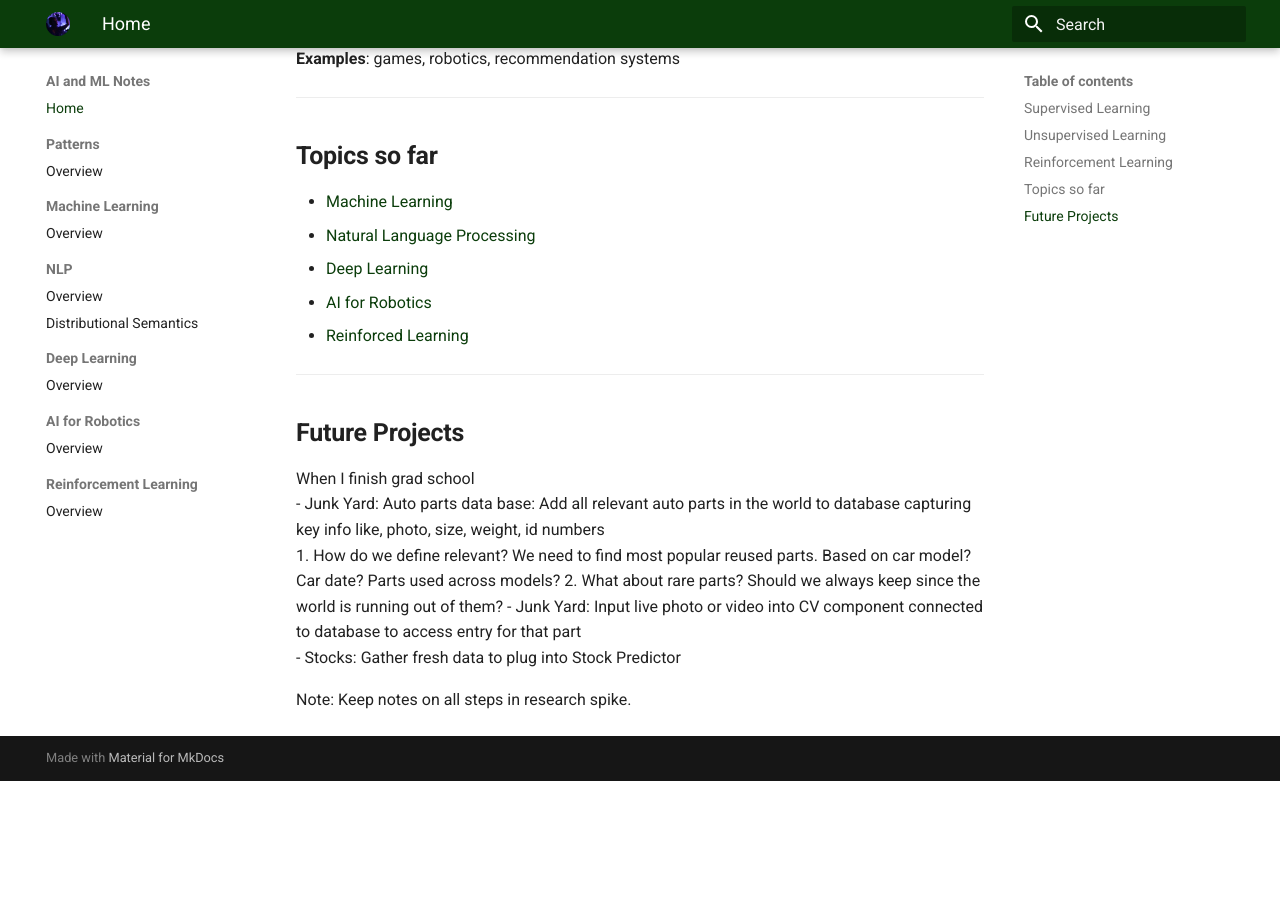
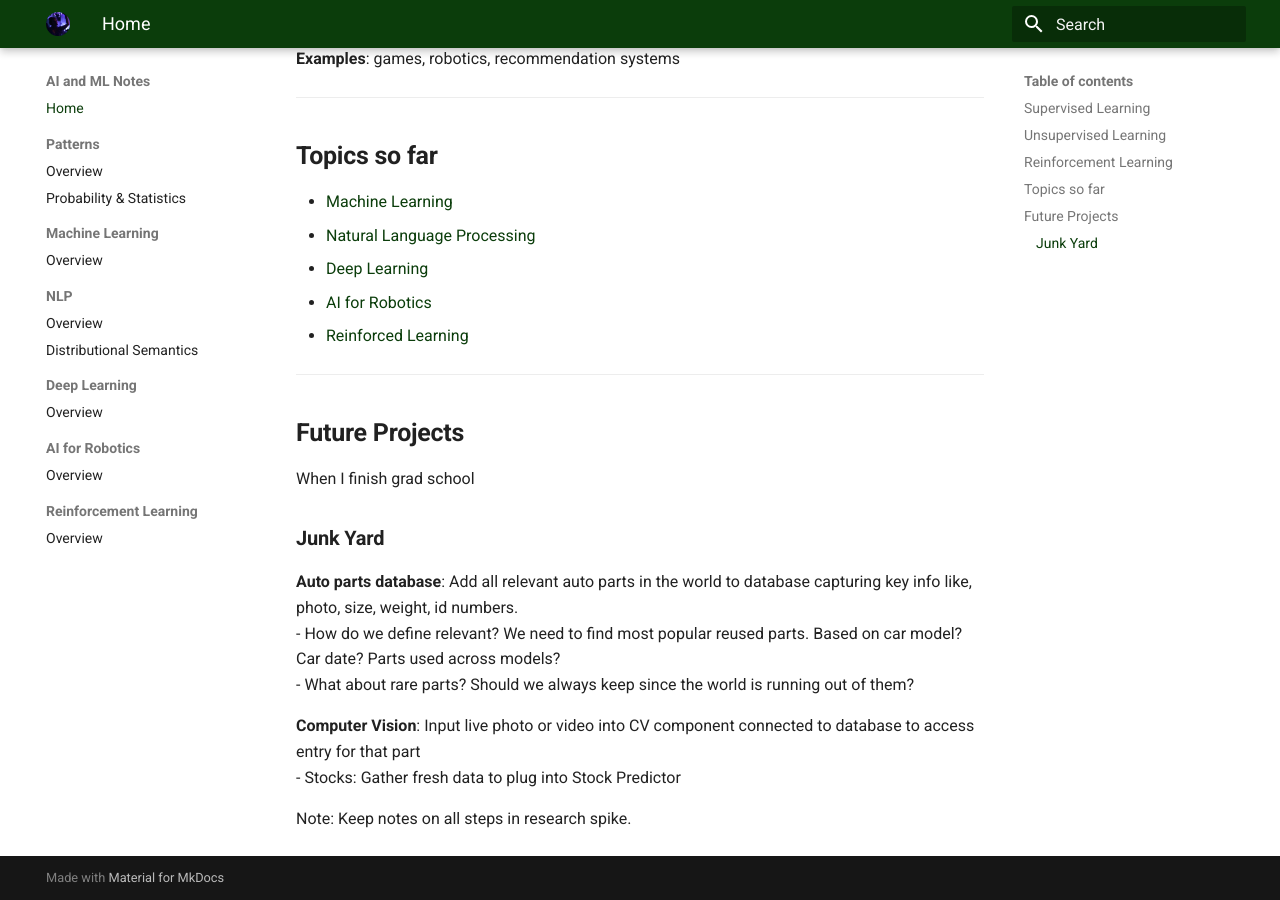
Before and after one commit to xevaballx/xevaballx.github.io, an MkDocs documentation site: the page built from docs/index.md, in a window 1280 px wide and 900 px high, scrolled down 699 px. Built offline with MkDocs 1.6.1 and Material for MkDocs 9.7.7, drawn with Linux system fonts in a browser that asks for light colours; before the commit the page ends 1480 px from its top, so only the background shows below that.

```diff
--- a/docs/index.md
+++ b/docs/index.md
@@ -32,10 +32,14 @@
 ## **Future Projects**
 
 When I finish grad school
-- Junk Yard: Auto parts data base: Add all relevant auto parts in the world to database capturing key info like, photo, size, weight, id numbers
-    1. How do we define relevant? We need to find most popular reused parts. Based on car model? Car date? Parts used across models?
-    2. What about rare parts? Should we always keep since the world is running out of them?
-- Junk Yard: Input live photo or video into CV component connected to database to access entry for that part
+
+### **Junk Yard**
+
+**Auto parts database**: Add all relevant auto parts in the world to database capturing key info like, photo, size, weight, id numbers.
+- How do we define relevant? We need to find most popular reused parts. Based on car model? Car date? Parts used across models?
+- What about rare parts? Should we always keep since the world is running out of them?
+
+**Computer Vision**: Input live photo or video into CV component connected to database to access entry for that part
 - Stocks: Gather fresh data to plug into Stock Predictor
 
 Note: Keep notes on all steps in research spike.
--- a/mkdocs.yml
+++ b/mkdocs.yml
@@ -39,6 +39,7 @@
   - Home: index.md
   - Patterns:
       - Overview: patterns/index.md
+      - Probability & Statistics: patterns/stats.md
   - Machine Learning:
       - Overview: ml/index.md
   - NLP:
```
Also changed, not shown: docs/patterns/stats.md (added, +30 -0 lines), docs/rl/game_theory.md (added, +5 -0 lines), docs/rl/index.md (+31 -0 lines), site/index.html, site/ml/index.html, site/search/search_index.json, 1 other file.
